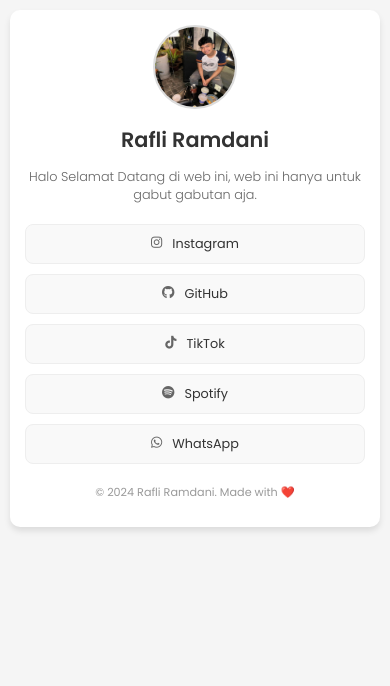
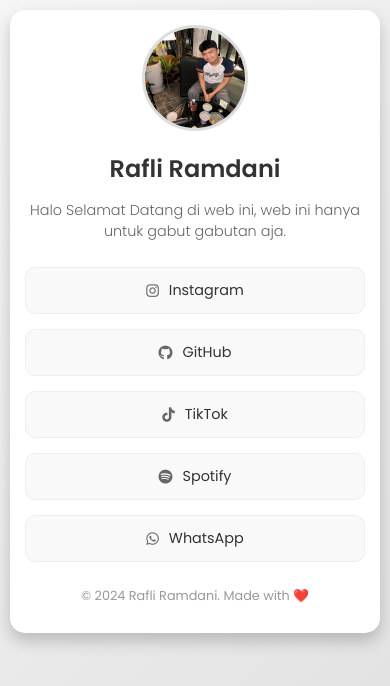
Before and after one commit to RafliRamdani123/linktreepiw, a plain HTML site: page index.html in a window 390 px wide. Drawn offline with Linux system fonts and the light colour scheme.

Commit message:
Update index.html

```diff
--- a/index.html
+++ b/index.html
@@ -9,7 +9,7 @@
   <style>
     /* Global Styles */
     body {
-      background: #f5f5f5;
+      background: linear-gradient(135deg, #f5f5f5, #e0e0e0);
       color: #333;
       font-family: 'Poppins', sans-serif;
       margin: 0;
@@ -27,76 +27,123 @@
       max-width: 600px;
       margin: 20px;
       padding: 20px;
-      border-radius: 10px;
-      box-shadow: 0 4px 6px rgba(0, 0, 0, 0.1);
+      border-radius: 15px;
+      box-shadow: 0 8px 16px rgba(0, 0, 0, 0.2);
       overflow-y: auto;
       max-height: 90vh;
+      animation: fadeIn 1s ease-in-out;
+    }
+
+    @keyframes fadeIn {
+      from {
+        opacity: 0;
+        transform: translateY(-20px);
+      }
+      to {
+        opacity: 1;
+        transform: translateY(0);
+      }
     }
 
     /* Profile Picture */
     .profile-pic {
-      width: 100px;
-      height: 100px;
+      width: 120px;
+      height: 120px;
       border-radius: 50%;
-      margin-bottom: 15px;
-      border: 2px solid #ddd;
+      margin-bottom: 20px;
+      border: 3px solid #ddd;
       display: block;
       margin-left: auto;
       margin-right: auto;
-      transition: transform 0.3s ease;
+      transition: transform 0.3s ease, border-color 0.3s ease;
     }
     .profile-pic:hover {
       transform: scale(1.1);
+      border-color: #666;
     }
 
     /* Text Styles */
     h1 {
       margin: 10px 0;
       font-weight: 600;
-      font-size: 1.5rem;
+      font-size: 1.8rem;
       text-align: center;
       color: #333;
+      animation: slideIn 1s ease-in-out;
     }
+
+    @keyframes slideIn {
+      from {
+        opacity: 0;
+        transform: translateX(-20px);
+      }
+      to {
+        opacity: 1;
+        transform: translateX(0);
+      }
+    }
+
     .bio {
       font-weight: 300;
-      font-size: 0.9rem;
-      margin-bottom: 20px;
+      font-size: 1rem;
+      margin-bottom: 25px;
       color: #666;
       text-align: center;
+      animation: fadeIn 1.5s ease-in-out;
     }
 
     /* Links */
     .link {
       background: #f9f9f9;
-      padding: 12px;
-      margin: 10px 0;
-      border-radius: 8px;
+      padding: 15px;
+      margin: 15px 0;
+      border-radius: 10px;
       text-decoration: none;
       color: #333;
       display: flex;
       align-items: center;
       justify-content: center;
-      font-size: 0.9rem;
+      font-size: 1rem;
       font-weight: 400;
       transition: background 0.3s, transform 0.3s, box-shadow 0.3s;
       border: 1px solid #eee;
+      animation: fadeInUp 1s ease-in-out;
     }
+
+    @keyframes fadeInUp {
+      from {
+        opacity: 0;
+        transform: translateY(20px);
+      }
+      to {
+        opacity: 1;
+        transform: translateY(0);
+      }
+    }
+
     .link i {
       margin-right: 10px;
       color: #666;
+      transition: color 0.3s ease;
     }
+
     .link:hover {
       background: #e0e0e0;
-      transform: translateY(-2px);
-      box-shadow: 0 4px 8px rgba(0, 0, 0, 0.2);
+      transform: translateY(-5px);
+      box-shadow: 0 6px 12px rgba(0, 0, 0, 0.2);
+    }
+
+    .link:hover i {
+      color: #333;
     }
 
     /* Footer */
     footer {
-      margin-top: 20px;
-      font-size: 0.8rem;
+      margin-top: 25px;
+      font-size: 0.9rem;
       color: #999;
       text-align: center;
+      animation: fadeIn 2s ease-in-out;
     }
 
     /* Responsive Design */
@@ -106,21 +153,21 @@
         padding: 15px;
       }
       .profile-pic {
-        width: 80px;
-        height: 80px;
+        width: 100px;
+        height: 100px;
       }
       h1 {
-        font-size: 1.3rem;
+        font-size: 1.5rem;
       }
       .bio {
-        font-size: 0.8rem;
+        font-size: 0.9rem;
       }
       .link {
-        padding: 10px;
-        font-size: 0.8rem;
+        padding: 12px;
+        font-size: 0.9rem;
       }
       footer {
-        font-size: 0.7rem;
+        font-size: 0.8rem;
       }
     }
   </style>
@@ -149,12 +196,13 @@
 
     // Render Links to HTML
     const linksContainer = document.getElementById('links');
-    links.forEach(link => {
+    links.forEach((link, index) => {
       const a = document.createElement('a');
       a.href = link.url;
       a.className = 'link';
       a.target = '_blank';  // Open in a new tab
       a.innerHTML = `<i class="${link.icon}"></i> ${link.name}`;
+      a.style.animationDelay = `${index * 0.2}s`; // Staggered animation
       linksContainer.appendChild(a);
     });
   </script>
```
